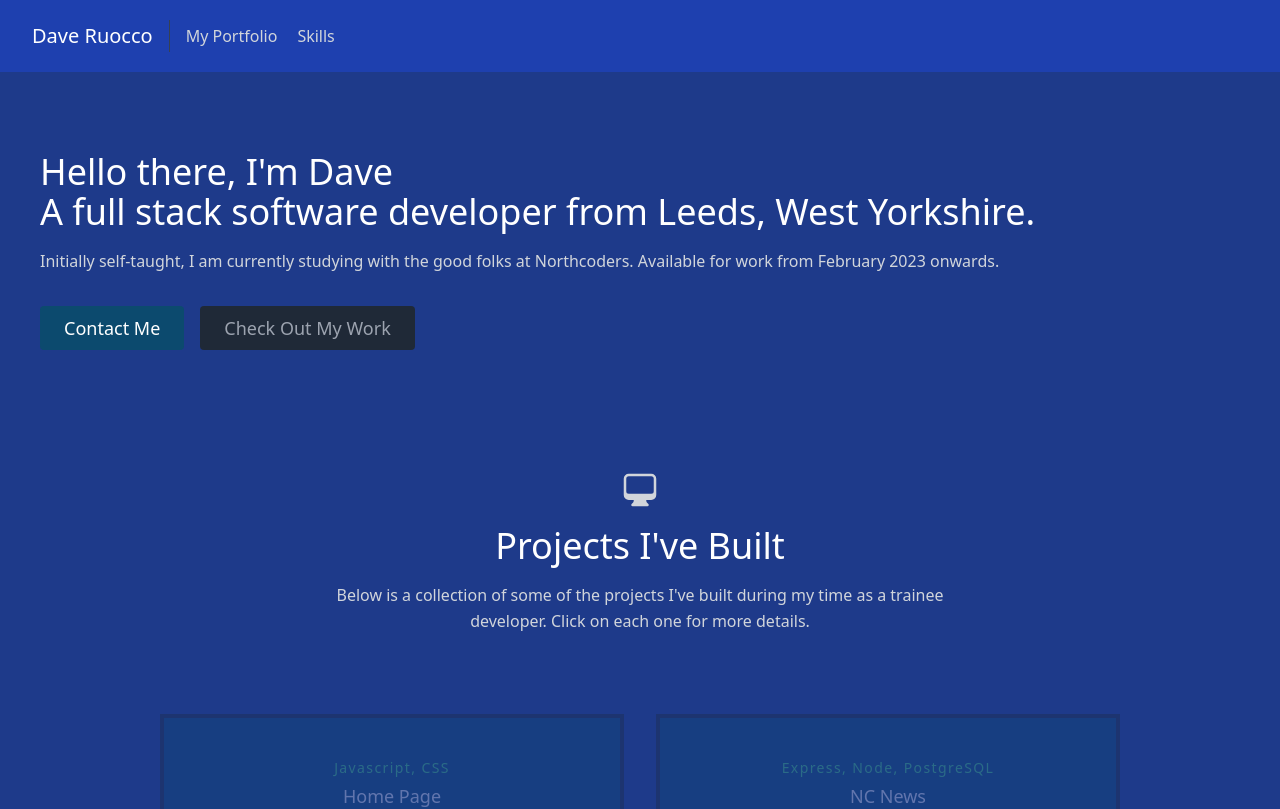
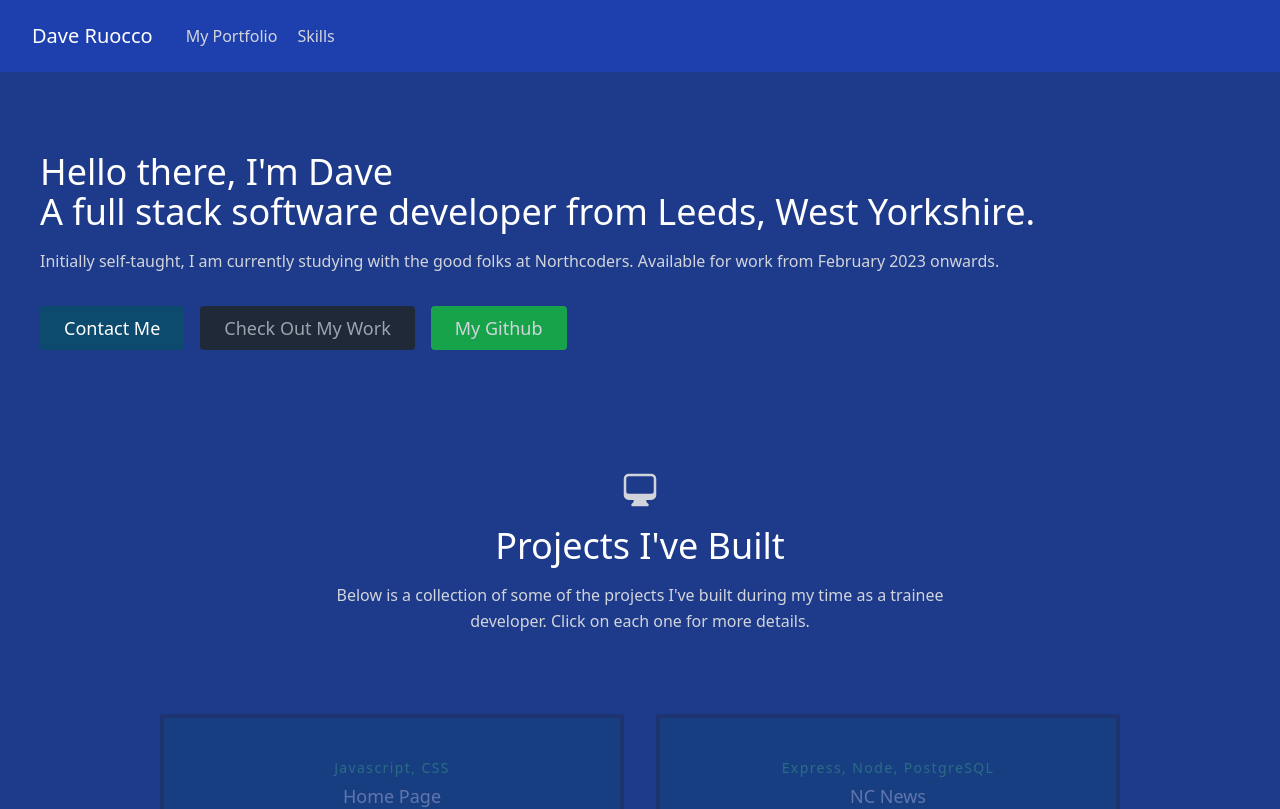
Before and after one commit to druoc/portfolio-site, a React (Vite) app: page / in a window 1280 px wide. Shown: the top 809 px of the page. Built offline with nearby package versions, Linux system fonts and the light colour scheme.

Commit message:
Added github button

```diff
--- a/src/components/About.jsx
+++ b/src/components/About.jsx
@@ -24,6 +24,12 @@ const About = () => {
             >
               Check Out My Work
             </a>
+            <a
+              href="https://www.github.com/druoc"
+              className="ml-4 inline-flex text-white-400 bg-green-600 border-0 py-2 px-6 focus:outline-none hover:bg-gray-700 hover:text-white rounded text-lg"
+            >
+              My Github
+            </a>
           </div>
         </div>
       </div>
--- a/src/data.js
+++ b/src/data.js
@@ -5,7 +5,7 @@ export const projects = [
     subtitle: "Javascript, CSS",
     description:
       "Home page displaying Bitcoin price, local weather and changable backgrounds, utilising the Unsplash, Coingecko and OpenWeatherMap APIs",
-    link: "https://github.com/druoc/home-page",
+    link: "https://www.dave-dev.co.uk/home-page",
   },
   {
     id: 2,
```
